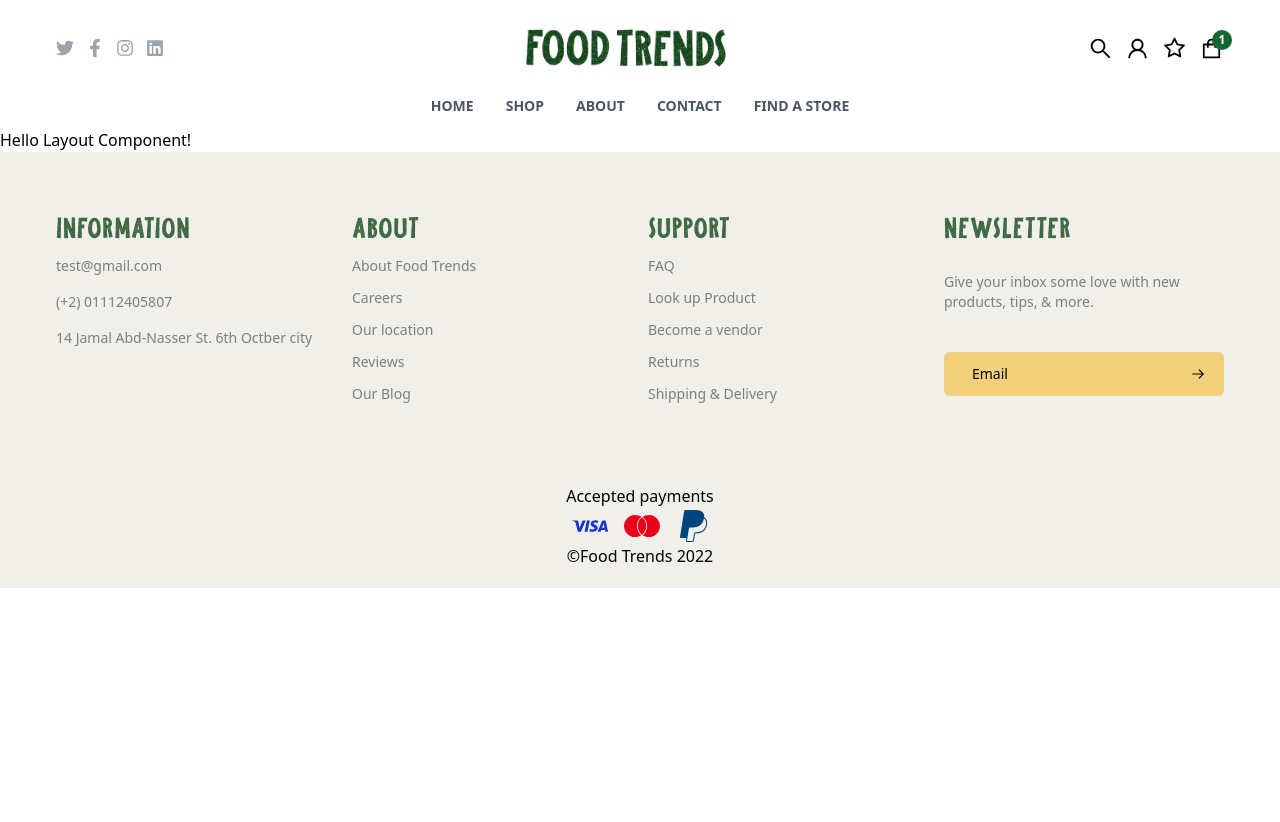
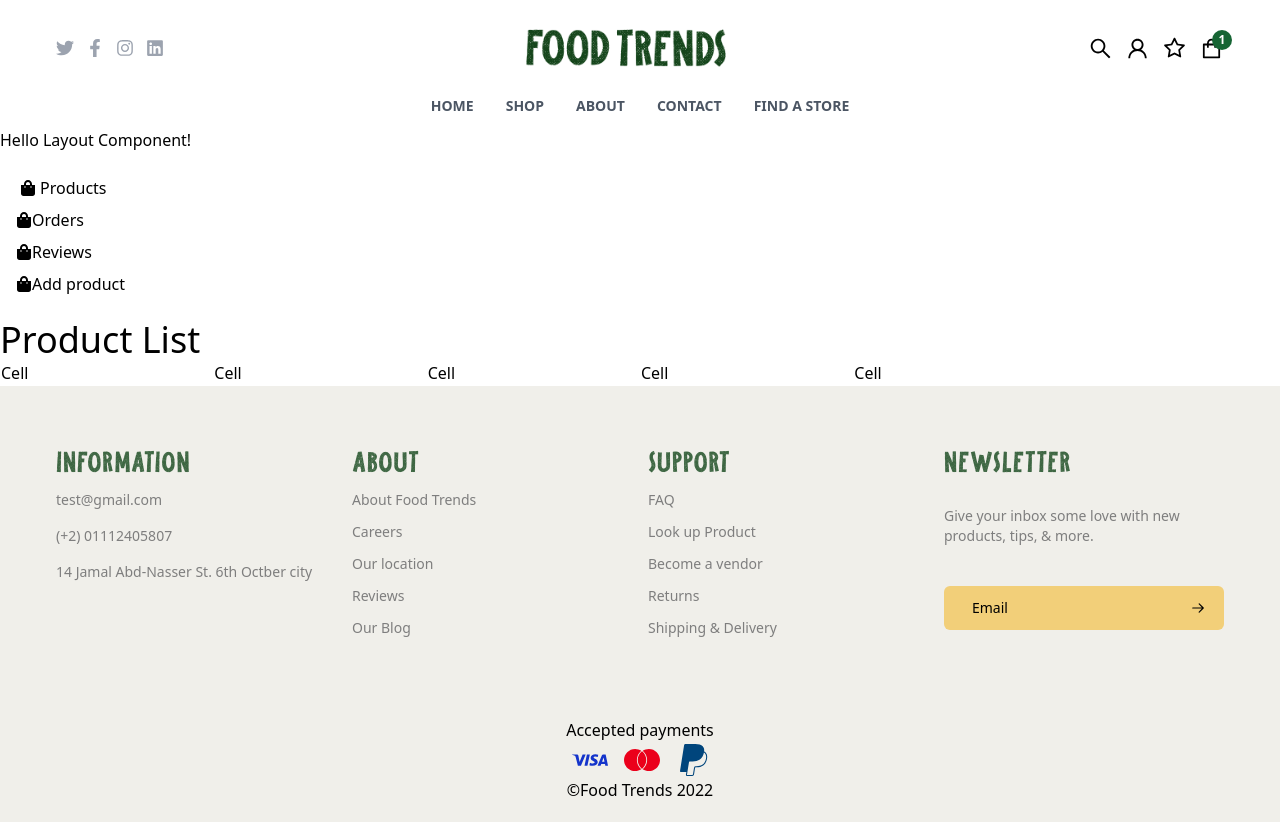
Before and after one commit to Mohamednasser480/food-trends-front, a React (Create React App) app: page /user-account in a window 1280 px wide. Before the commit the page ends 800 px from the top, so only its background shows below. Built offline with nearby package versions, Linux system fonts and the light colour scheme.

Commit message:
feat: add user account

```diff
--- a/package.json
+++ b/package.json
@@ -11,6 +11,7 @@
     "@testing-library/user-event": "^13.5.0",
     "aos": "^2.3.4",
     "auto-prefixer": "^0.4.2",
+    "axios": "^0.27.2",
     "daisyui": "^2.19.0",
     "leaflet": "^1.8.0",
     "prettier": "^2.7.1",
--- a/src/App.js
+++ b/src/App.js
@@ -1,16 +1,17 @@
-import Layout from "./components/Layout";
-import { Home, ContactUs } from "./routes";
-import { Routes, Route } from "react-router-dom";
-import AboutUs from "./routes/AboutUs";
+import Layout from './components/Layout';
+import { Home, ContactUs, UserAcount } from './routes';
+import { Routes, Route } from 'react-router-dom';
+import AboutUs from './routes/AboutUs';
+
 function App() {
   return (
     <div className="App">
       <Layout>
         <Routes>
-          <Route path={"/"} element={<Home />} />
-          <Route path={"/contact-us"} element={<ContactUs />} />
-          <Route path={"/about"} element={<AboutUs />} />
-
+          <Route path={'/'} element={<Home />} />
+          <Route path={'/contact-us'} element={<ContactUs />} />
+          <Route path={'/about'} element={<AboutUs />} />
+          <Route path={'/user-account'} element={<UserAcount />} />
         </Routes>
       </Layout>
     </div>
--- /dev/null
+++ b/src/components/UserAcount/AccountContent.js
@@ -0,0 +1,13 @@
+import React from 'react';
+import { AddProduct, Orders, Products, Reviews, AcountNav } from './';
+
+export default function AccountContent(props) {
+  const content = {
+    Products: <Products />,
+    Orders: <Orders />,
+    Reviews: <Reviews />,
+    'Add product': <AddProduct />,
+  };
+
+  return <div>{content[props.content] ? content[props.content] : null}</div>;
+}
--- /dev/null
+++ b/src/components/UserAcount/AcountNav.js
@@ -0,0 +1,45 @@
+import { useState } from 'react';
+import { FaShoppingBag } from 'react-icons/fa';
+
+const userType = 'vendor';
+
+export default function AcountNav({ onNavClick, content }) {
+  const [activeButton, setActiveButton] = useState(content);
+
+  const handleClick = (btn) => {
+    setActiveButton(btn);
+    onNavClick(btn);
+  };
+  const buttons = {
+    vendor: ['Products', 'Orders', 'Reviews', 'Add product'],
+    customer: ['Products', 'Orders', 'Reviews', 'wishlist'],
+    delivery: ['Orders'],
+  };
+  const icons = {
+    Products: <FaShoppingBag className="mx-1" />,
+    Orders: <FaShoppingBag />,
+    Reviews: <FaShoppingBag />,
+    'Add product': <FaShoppingBag />,
+    wishlist: <FaShoppingBag />,
+    'Live Orders': <FaShoppingBag />,
+  };
+
+  return (
+    <div>
+      <div className="mr-10 w-2/12 py-5">
+        {buttons[userType]
+          ? buttons[userType].map((btn, index) => (
+              <button
+                onClick={() => handleClick(btn)}
+                key={index}
+                className="flex w-full items-center rounded px-4 py-1 text-left hover:bg-slate-200"
+              >
+                {icons[btn]}
+                {btn}
+              </button>
+            ))
+          : null}
+      </div>
+    </div>
+  );
+}
--- /dev/null
+++ b/src/components/UserAcount/AddProduct.js
@@ -0,0 +1,7 @@
+import React from 'react'
+
+export default function AddProduct() {
+  return (
+    <div>AddProduct</div>
+  )
+}
--- /dev/null
+++ b/src/components/UserAcount/Orders.js
@@ -0,0 +1,19 @@
+import React from 'react';
+
+const userType = 'vendor';
+
+export default function Orders() {
+  const orders = {
+    vendor: () => {
+      return <div>vendor</div>;
+    },
+    customer: () => {
+      return <div>customer</div>;
+    },
+    delivery: () => {
+      return <div>delivery</div>;
+    },
+  };
+
+  return orders[userType] ? orders[userType]() : null;
+}
--- /dev/null
+++ b/src/components/UserAcount/Products.js
@@ -0,0 +1,30 @@
+import React from 'react';
+import personIcon from '../../assets/personIcon.svg';
+import axios from 'axios';
+
+export default function Products() {
+  const getProducts = async () => {
+    let products = await axios.get('https://food-trends-server.herokuapp.com/api/v1/products');
+    console.log(products.data[1].name);
+  };
+
+  return (
+    <div className="flex ">
+      <div className="w-10/12">
+        <h1 className="text-4xl">Product List</h1>
+
+        <table className="w-full">
+          <tbody>
+            <tr>
+              <td>Cell</td>
+              <td>Cell</td>
+              <td>Cell</td>
+              <td>Cell</td>
+              <td>Cell</td>
+            </tr>
+          </tbody>
+        </table>
+      </div>
+    </div>
+  );
+}
--- /dev/null
+++ b/src/components/UserAcount/Reviews.js
@@ -0,0 +1,7 @@
+import React from 'react'
+
+export default function Reviews() {
+  return (
+    <div>Reviews</div>
+  )
+}
--- /dev/null
+++ b/src/components/UserAcount/index.js
@@ -0,0 +1,8 @@
+import AddProduct from './AddProduct';
+import Orders from './Orders';
+import Products from './Products';
+import Reviews from './Reviews';
+import AcountNav from './AcountNav';
+import AccountContent from './AccountContent';
+
+export { AddProduct, Orders, Products, Reviews, AcountNav, AccountContent };
--- /dev/null
+++ b/src/routes/UserAcount.js
@@ -0,0 +1,26 @@
+import React, { useEffect, useState } from 'react';
+import { AcountNav, AccountContent } from '../components/UserAcount';
+
+export default function UserAcount() {
+  const [content, setContent] = useState(null);
+
+  useEffect(() => {
+    setContent(localStorage.getItem('clicked') || 'Products');
+  }, []);
+
+  useEffect(() => {
+    localStorage.setItem('clicked', content);
+  }, [content]);
+
+  const handleNavClick = (btn) => {
+    setContent(btn);
+    console.log(btn);
+  };
+
+  return (
+    <>
+      <AcountNav onNavClick={handleNavClick} content={content} />
+      <AccountContent content={content} />
+    </>
+  );
+}
--- a/src/routes/index.js
+++ b/src/routes/index.js
@@ -1,4 +1,5 @@
 import Home from "./Home";
 import ContactUs from "./ContactUs";
+import UserAcount from "./UserAcount";
 
-export { Home, ContactUs };
+export { Home, ContactUs, UserAcount };
```
Also changed, not shown: src/assets/personIcon.svg (renamed from src/assets/asset 79.svg), 1 other file (tests, documents, lock files or other folders).
